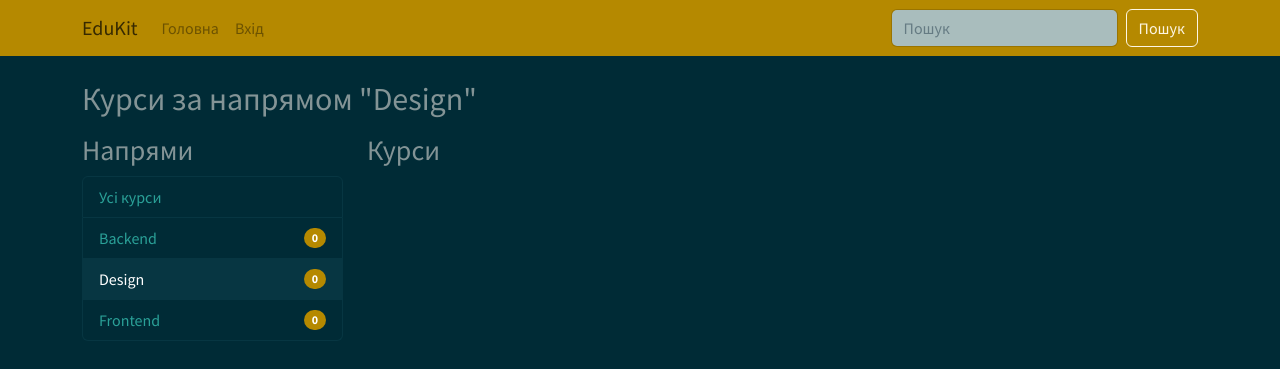
After one commit to roman-yatsenko/python-web-edukit-2026, a Django app: page /course/subject/design/ in a window 1280 px wide. The commit adds this page. Shown: the top 369 px of the page. Run offline with Django 5.2, Linux system fonts and the light colour scheme; data comes from the database, SQL or seed files in the repository; data that the repository does not hold is empty; some libraries are stand-ins or nearby versions.

Commit message:
Add CourseListView and CourseDetailView; update URLs and template for course listing

```diff
--- a/core/urls.py
+++ b/core/urls.py
@@ -20,14 +20,14 @@ from django.contrib import admin
 from django.contrib.auth import views as auth_views
 from django.urls import include, path
 
-from courses.views import HomeView
+from courses.views import CourseListView
 
 urlpatterns = [
     path('accounts/login/', auth_views.LoginView.as_view(), name='login'),
     path('accounts/logout/', auth_views.LogoutView.as_view(), name='logout'),
     path('admin/', admin.site.urls),
     path('course/', include('courses.urls')),
-    path('', HomeView.as_view(), name='home'),
+    path('', CourseListView.as_view(), name='course_list'),
 ]
 
 if settings.DEBUG:
--- a/courses/templates/base.html
+++ b/courses/templates/base.html
@@ -16,14 +16,14 @@
 <body>
   <nav class="navbar navbar-expand-lg bg-primary" data-bs-theme="dark">
     <div class="container">
-      <a class="navbar-brand" href="{% url 'home' %}">EduKit</a>
+      <a class="navbar-brand" href="{% url 'course_list' %}">EduKit</a>
       <button class="navbar-toggler" type="button" data-bs-toggle="collapse" data-bs-target="#mainNavbar" aria-controls="mainNavbar" aria-expanded="false" aria-label="Toggle navigation">
         <span class="navbar-toggler-icon"></span>
       </button>
       <div class="collapse navbar-collapse" id="mainNavbar">
         <ul class="navbar-nav me-auto mb-2 mb-lg-0">
           <li class="nav-item">
-            <a class="nav-link" href="{% url 'home' %}">Головна</a>
+            <a class="nav-link" href="{% url 'course_list' %}">Головна</a>
           </li>
           {% if request.user.is_authenticated %}
             <li class="nav-item">
--- /dev/null
+++ b/courses/templates/courses/course/list.html
@@ -0,0 +1,38 @@
+{% extends "base.html" %}
+
+{% block title %}
+  {% if subject %}
+    Курси за напрямом "{{ subject.title }}"
+  {% else %}
+    Усі курси
+  {% endif %}
+{% endblock %}
+
+{% block content %}
+  <h2 class="mb-3">
+    {% if subject %}
+      Курси за напрямом "{{ subject.title }}"
+    {% else %}
+      Усі курси
+    {% endif %}
+  </h2>
+  <div class="row">
+    <div class="col-3">
+      <h3>Напрями</h3>
+      <ul id="subjects" class="list-group">
+        <li class="list-group-item {% if not subject %} active {% endif %}">
+          <a href="{% url 'course_list' %}" class="text-decoration-none {% if not subject %} text-white {% endif %} ">Усі курси</a>
+        </li>
+        {% for s in subjects %}
+          <li class="list-group-item d-flex justify-content-between align-items-center {% if subject == s %} active {% endif %}">
+            <a href="{% url 'course_list_subject' s.slug %}" class="text-decoration-none {% if subject == s %} text-white {% endif %} ">{{ s.title }}</a>
+            <span class="badge text-bg-primary rounded-pill">{{ s.total_courses }}</span>
+          </li>
+        {% endfor %}
+      </ul>
+    </div>
+    <div id="courses" class="col-9">
+      <h3>Курси</h3>
+    </div>
+  </div>
+{% endblock content %}
--- a/courses/urls.py
+++ b/courses/urls.py
@@ -14,4 +14,6 @@ urlpatterns = [
     path('module/<int:module_id>/', views.ModuleContentListView.as_view(), name='module_content_list'),
     path('module/order/', views.ModuleOrderView.as_view(), name='module_order'),
     path('content/order/', views.ContentOrderView.as_view(), name='content_order'),
+    path('subject/<slug:subject>/', views.CourseListView.as_view(), name='course_list_subject'),
+    path('<slug:slug>/', views.CourseDetailView.as_view(), name='course_detail'),
 ]
--- a/courses/views.py
+++ b/courses/views.py
@@ -1,15 +1,17 @@
 from braces.views import CsrfExemptMixin, JsonRequestResponseMixin
 from django.apps import apps
+from django.db.models import Count
 from django.forms.models import modelform_factory
 from django.shortcuts import get_object_or_404, redirect
 from django.views.generic import TemplateView
 from django.views.generic.base import TemplateResponseMixin, View
+from django.views.generic.detail import DetailView
 from django.views.generic.edit import CreateView, DeleteView, UpdateView
 from django.views.generic.list import ListView
 
 from .forms import ModuleFormSet
 from .mixins import OwnerCourseEditMixin, OwnerCourseMixin
-from .models import Course, Content, Module
+from .models import Course, Content, Module, Subject
 
 
 class HomeView(TemplateView):
@@ -146,3 +148,23 @@ class ContentOrderView(CsrfExemptMixin, JsonRequestResponseMixin, View):
                 module__course__owner=request.user
             ).update(order=order)
         return self.render_json_response({'saved': 'Ok'})
+
+class CourseListView(TemplateResponseMixin, View):
+    model = Course
+    template_name = 'courses/course/list.html'
+
+    def get(self, request, subject=None):
+        subjects = Subject.objects.annotate(total_courses=Count('courses'))
+        courses = Course.objects.annotate(total_modules=Count('modules'))
+        if subject:
+            subject = get_object_or_404(Subject, slug=subject)
+            courses = courses.filter(subject=subject)
+        return self.render_to_response({
+            'subjects': subjects,
+            'subject': subject,
+            'courses': courses,
+        })
+
+class CourseDetailView(DetailView):
+    model = Course
+    template_name = 'courses/course/detail.html'
```
Also changed, not shown: courses/templates/courses/course/detail.html (added).
